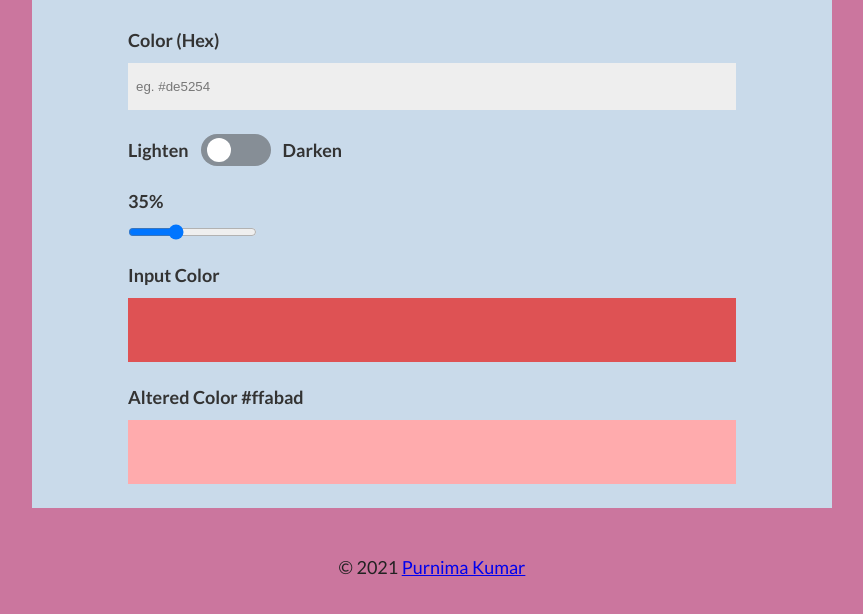
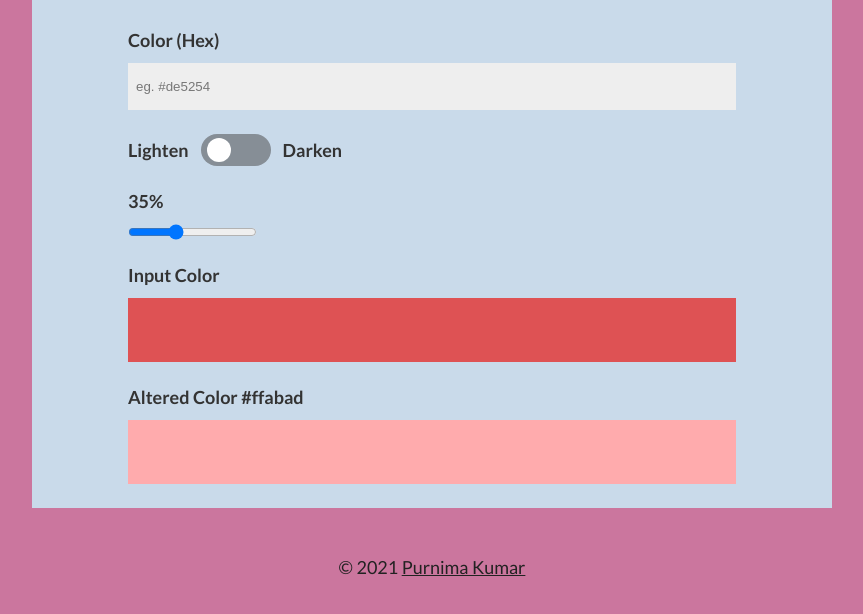
Before and after one commit to purnimakumarr/lighten-darken-color, a plain HTML site: page index.html in a window 1280 px wide. Shown: the part 142-756 px from the top of the page, without its empty margins (208-1071 px from the left). Drawn offline with Linux system fonts and the light colour scheme.

Commit message:
Update style.css

```diff
--- a/style.css
+++ b/style.css
@@ -171,8 +171,8 @@ main {
 /* FOOTER */
 /**********************/
 
-.gtihub-link:link,
-.gtihub-link:active {
+.github-link:link,
+.github-link:active {
   color: #222;
 }
 
```
